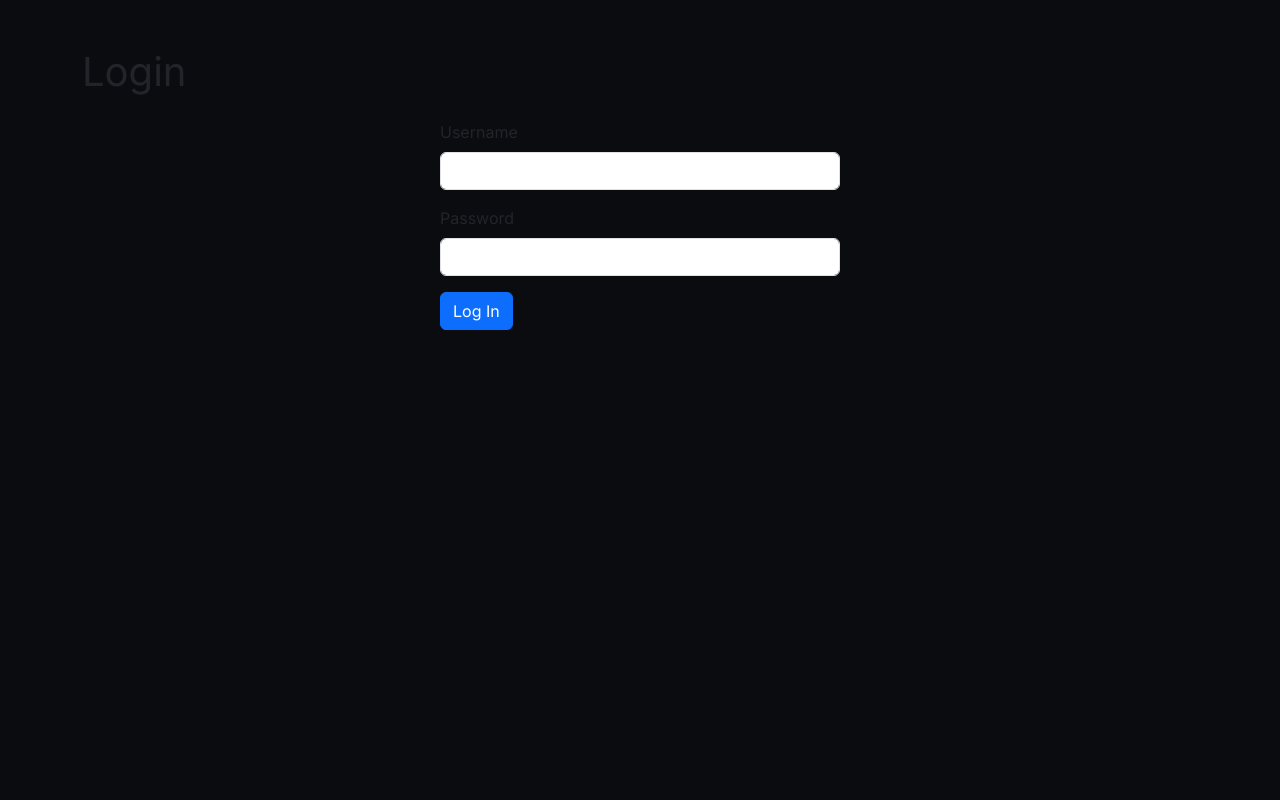
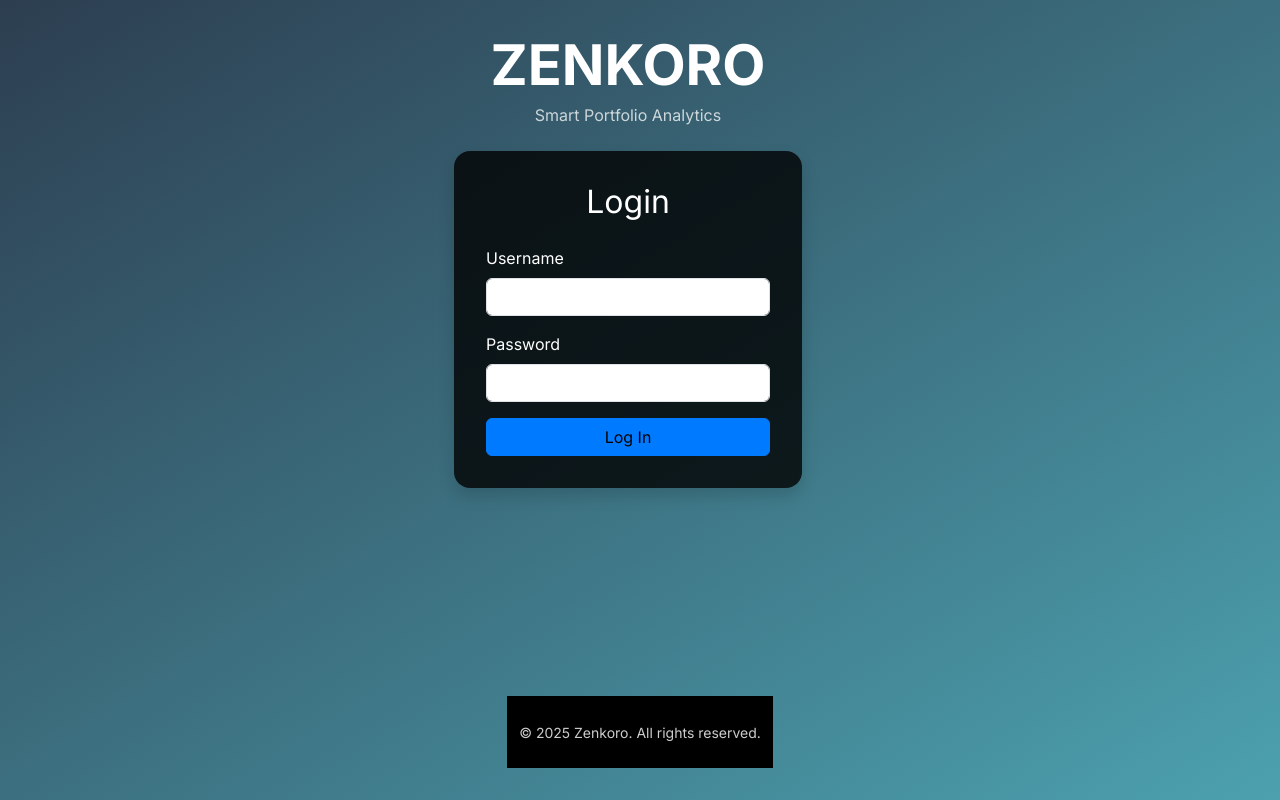
Before and after one commit to NHPELE/Zenkoro, a website: page login.html in a window 1280 px wide. Drawn offline with nearby package versions, Linux system fonts and the light colour scheme.

Commit message:
Improve branding and login design

```diff
--- a/login.html
+++ b/login.html
@@ -8,10 +8,15 @@
   <link rel="stylesheet" href="style.css" />
   <link href="https://fonts.googleapis.com/css2?family=Inter:wght@400;700&display=swap" rel="stylesheet" />
 </head>
-<body class="text-dark">
-  <div class="container py-5">
-    <h1 class="mb-4">Login</h1>
-    <form id="login-form" class="mx-auto" style="max-width: 400px;">
+<body class="auth-section">
+  <div class="container">
+    <div class="row justify-content-center w-100">
+      <div class="col-md-6 col-lg-4">
+        <h1 class="display-4 fw-bold text-center mb-1">ZENKORO</h1>
+        <p class="text-center mb-4 opacity-75">Smart Portfolio Analytics</p>
+        <div class="auth-card shadow">
+          <h2 class="text-center mb-4">Login</h2>
+          <form id="login-form">
             <div class="mb-3">
               <label for="username" class="form-label">Username</label>
               <input type="text" class="form-control" id="username" required />
@@ -23,9 +28,17 @@
             <div class="alert alert-danger d-none" id="login-error" role="alert">
               Invalid credentials
             </div>
-      <button type="submit" class="btn btn-primary">Log In</button>
+            <button type="submit" class="btn btn-warning w-100">Log In</button>
           </form>
         </div>
+      </div>
+    </div>
+  </div>
+  <footer class="py-4 text-center footer mt-auto">
+    <div class="container">
+      <small>&copy; 2025 Zenkoro. All rights reserved.</small>
+    </div>
+  </footer>
 
   <script src="https://cdn.jsdelivr.net/npm/bootstrap@5.3.0/dist/js/bootstrap.bundle.min.js"></script>
   <script src="login.js"></script>
--- a/style.css
+++ b/style.css
@@ -67,3 +67,21 @@
 .roadmap-step {
   margin-bottom: 1.5rem;
 }
+
+/* Login page styling */
+.auth-section {
+  background: linear-gradient(to bottom right, #2c3e50, #4ca1af);
+  min-height: 100vh;
+  color: #fff;
+  display: flex;
+  flex-direction: column;
+  align-items: center;
+  justify-content: center;
+  padding: 2rem 0;
+}
+
+.auth-card {
+  background-color: rgba(0, 0, 0, 0.8);
+  border-radius: 1rem;
+  padding: 2rem;
+}
```
Lines whose indentation alone changed are shown as unchanged.
